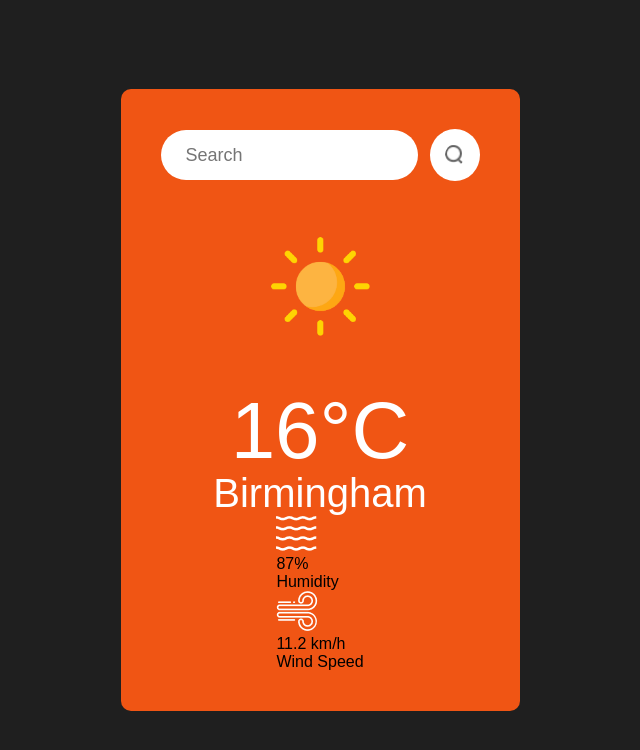
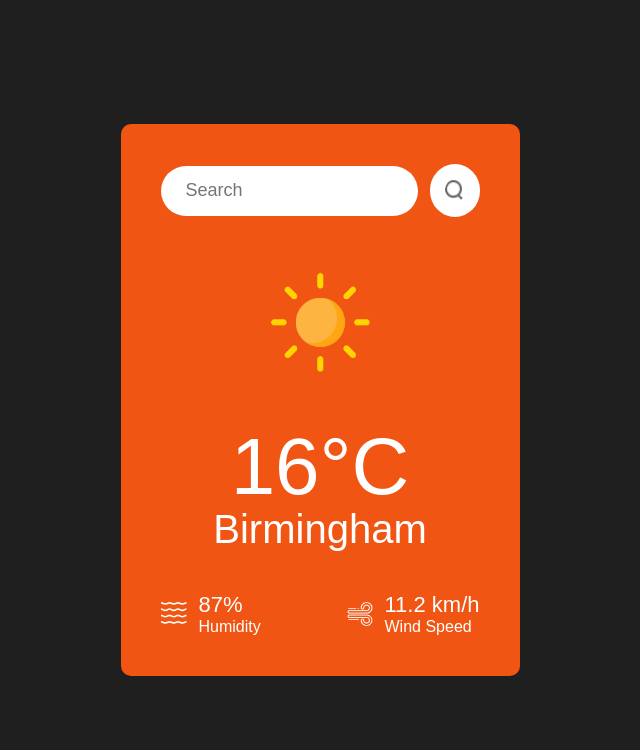
Before and after one commit to gulfaniputra/anemoi-app, a React (Vite) app: page / in a window 1280 px wide. Shown: the top 750 px of the page, without its empty margins (320-960 px from the left). Built offline with nearby package versions, Linux system fonts and the light colour scheme.

Commit message:
Fix the humidity & wind speed's layout

```diff
--- a/src/components/Weather.css
+++ b/src/components/Weather.css
@@ -47,3 +47,28 @@
   color: #fff;
   font-size: 40px;
 }
+
+.weather-data {
+  width: 100%;
+  margin-top: 40px;
+  color: #fff;
+  display: flex;
+  justify-content: space-between;
+}
+
+.weather-data .col {
+  display: flex;
+  align-items: flex-start;
+  gap: 12px;
+  font-size: 22px;
+}
+
+.weather-data .col span {
+  display: block;
+  font-size: 16px;
+}
+
+.weather-data .col img {
+  width: 26px;
+  margin-top: 10px;
+}
```
